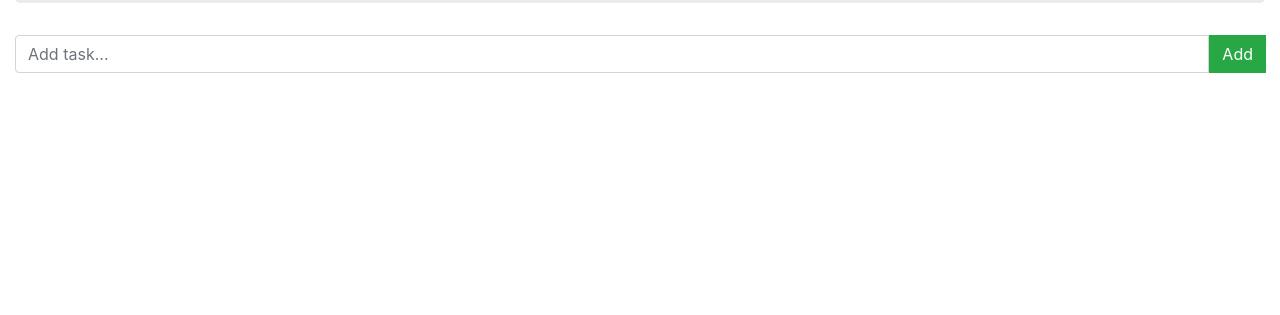
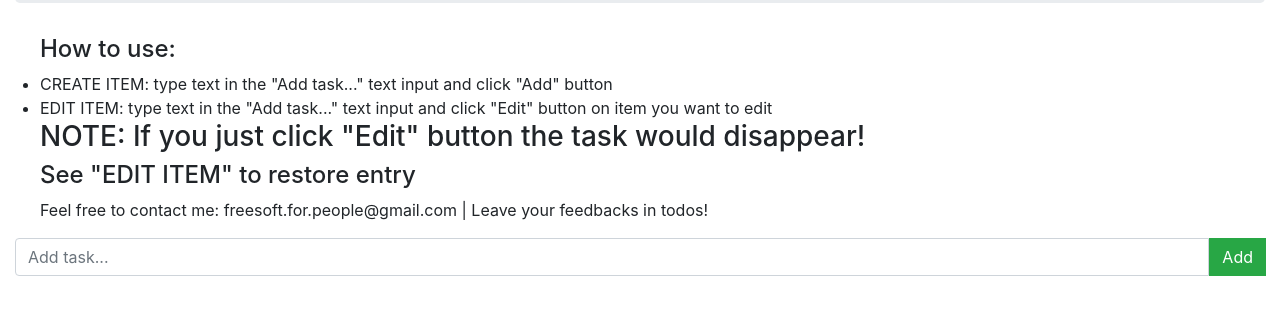
Before and after one commit to maksimKorzh/cmk-todo, a website with bundled scripts: page client/index.html in a window 1280 px wide. Shown: the part 181-496 px from the top of the page. Built offline with nearby package versions, Linux system fonts and the light colour scheme; files whose address does not match are found by name.

Commit message:
deployed at heroku

```diff
--- a/client/index.html
+++ b/client/index.html
@@ -13,8 +13,16 @@
 
   <body>
 
+    <ul>
+      <h4>How to use:</h4>
+      <li>CREATE ITEM: type text in the "Add task..." text input and click "Add" button</li>
+      <li>EDIT ITEM: type text in the "Add task..." text input and click "Edit" button on item you want to edit</li>
+      <h3>NOTE: If you just click "Edit" button the task would disappear!</h3>
+      <h4>See "EDIT ITEM" to restore entry</h4>
+      <p>Feel free to contact me: freesoft.for.people@gmail.com | Leave your feedbacks in todos!</p>
+    </ul>
 
-        <div ng-view></div>
+    <div ng-view></div>
 
     <script src="/bower_components/jquery/dist/jquery.js"></script>
   	<script src="/bower_components/angular/angular.js"></script>
```
